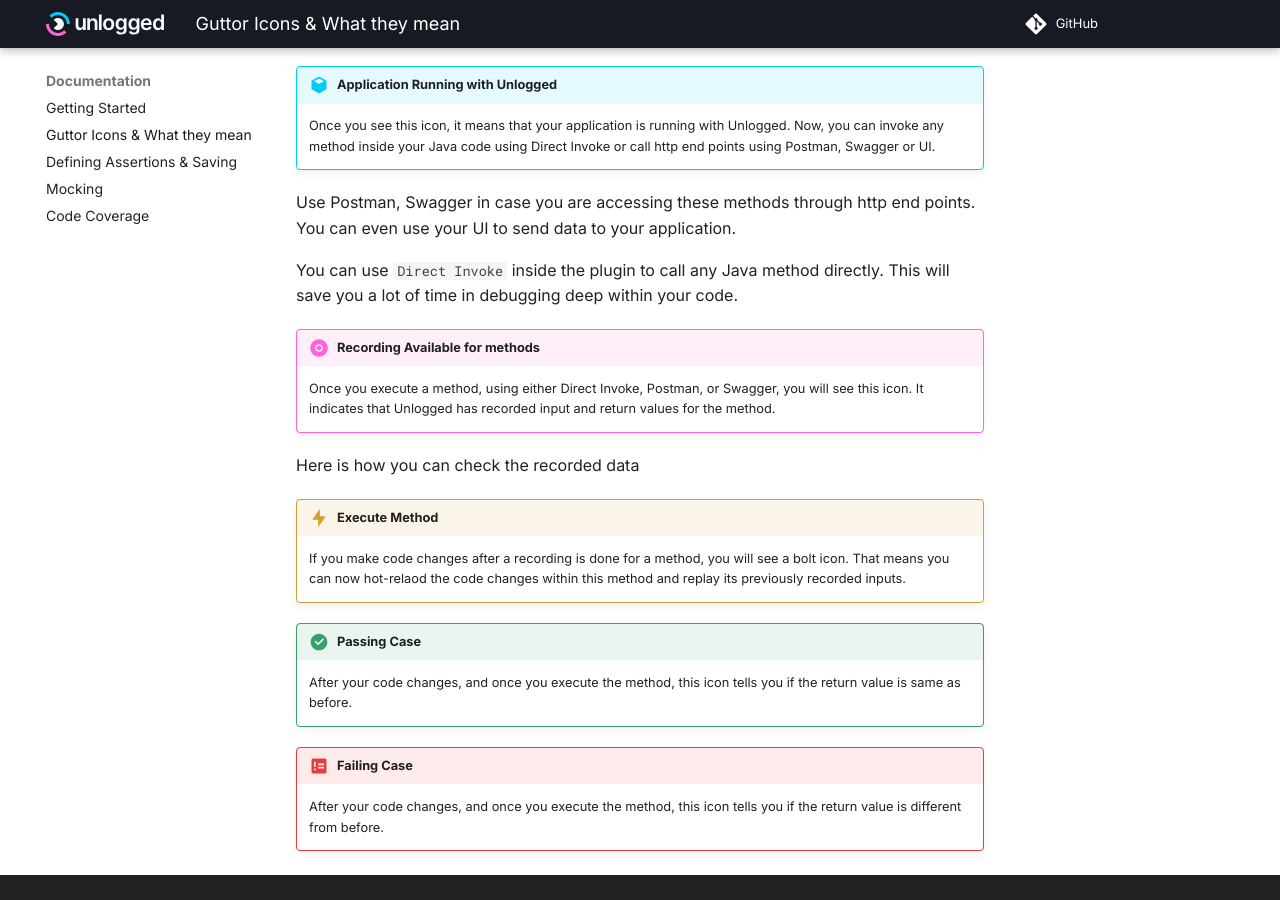
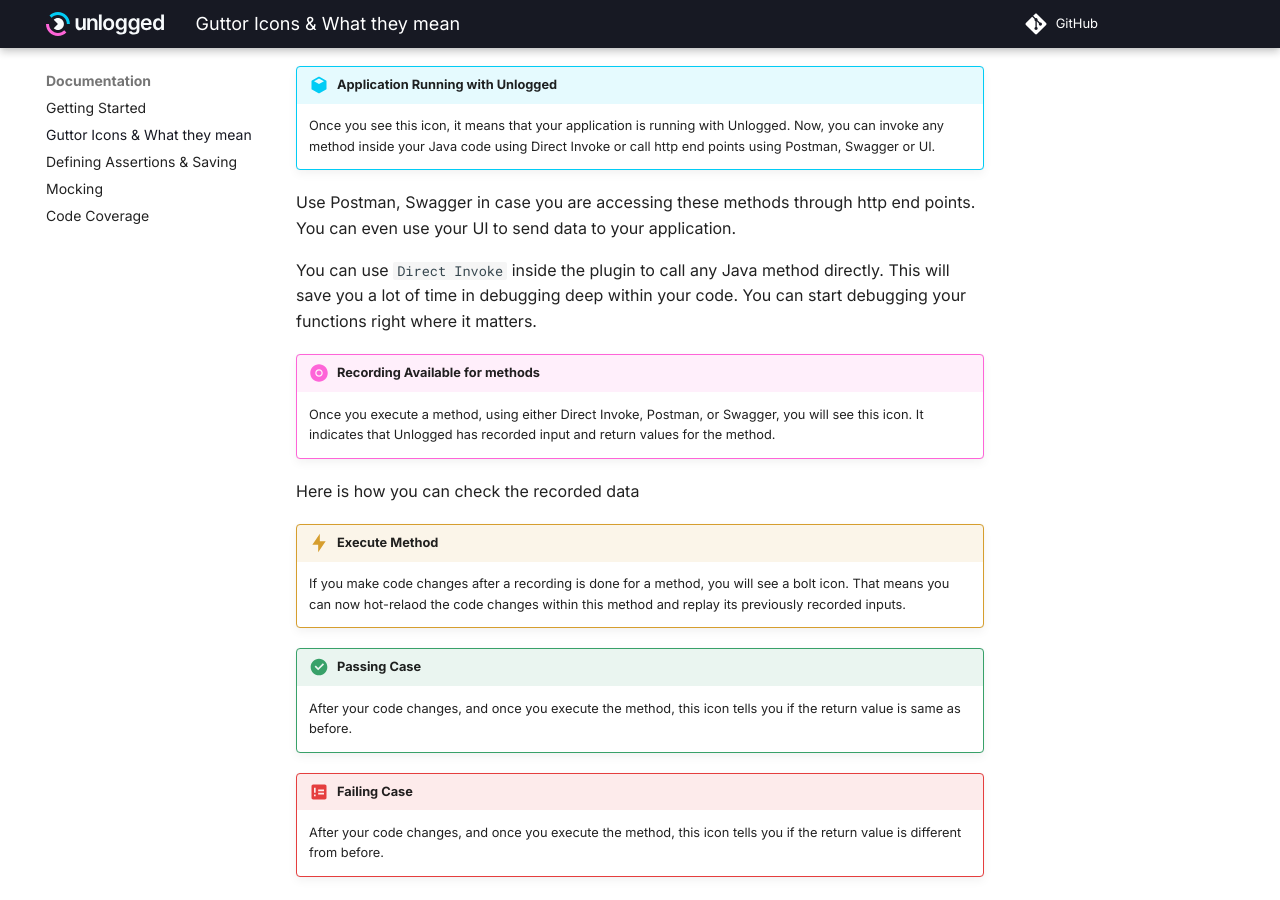
Before and after one commit to unloggedio/documentation, an MkDocs documentation site: the page built from docs/0-Guttor.md, in a window 1280 px wide and 900 px high, scrolled down 396 px. Built offline with MkDocs 1.6.1 and Material for MkDocs 9.7.7, drawn with Linux system fonts in a browser that asks for light colours; comment, search, counter and statistics services are not loaded.

Commit message:
updated direct invoke related stuff

````diff
--- a/docs/0-Guttor.md
+++ b/docs/0-Guttor.md
@@ -16,7 +16,7 @@
 
 Use Postman, Swagger in case you are accessing these methods through http end points. You can even use your UI to send data to your application.
 
-You can use ```Direct Invoke``` inside the plugin to call any Java method directly. This will save you a lot of time in debugging deep within your code.
+You can use ```Direct Invoke``` inside the plugin to call any Java method directly. This will save you a lot of time in debugging deep within your code. You can start debugging your functions right where it matters.
 
 !!! recording "Recording Available for methods"
 
````
